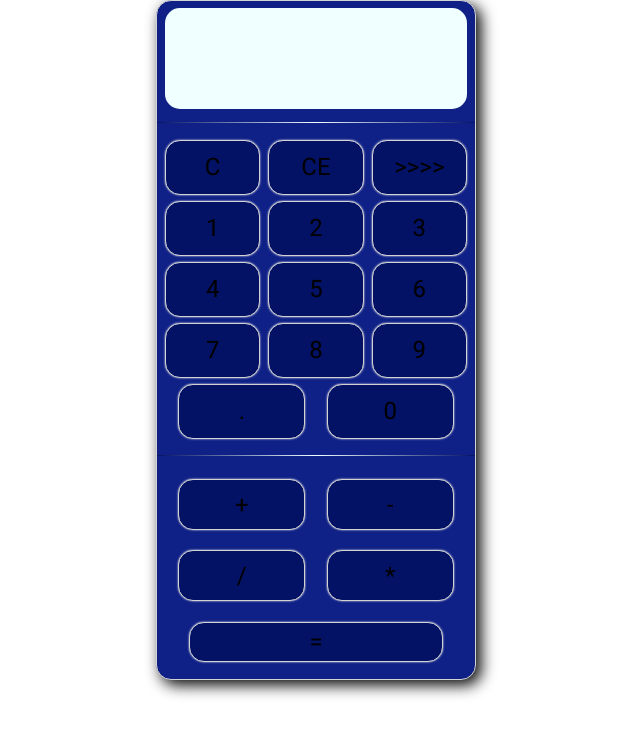
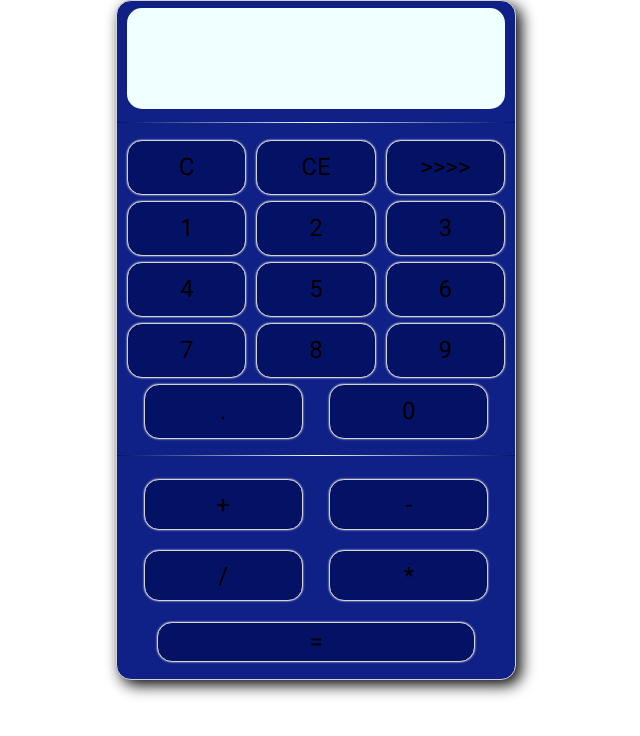
Before and after one commit to peace770/calc, a plain HTML site: page index.html in a window 1280 px wide. Both pictures are taken after a click on the element "CE". Shown: the whole page, without its empty margins (324-964 px from the left). Drawn offline with Linux system fonts and the light colour scheme.

Commit message:
Add files via upload

```diff
--- a/index.html
+++ b/index.html
@@ -53,7 +53,7 @@
             <div id="9" onclick="getInput(this)" class="sizesmall centerflex bottonsBG">
                 9
             </div>
-            <div id="." onclick="getInput(this)"class="sizelarge centerflex bottonsBG">
+            <div id="decimal" onclick="getInput(this)"class="sizelarge centerflex bottonsBG">
                 .
             </div>
             <div id="0" onclick="getInput(this)" class="sizelarge centerflex bottonsBG">
--- a/script.js
+++ b/script.js
@@ -4,21 +4,29 @@ let oper = '';
 let temp = 0;
 let previous_operand = 0;
 let current_operand = document.querySelector("#digit");
-let fomula = document.querySelector("#formula");
+let formula = document.querySelector("#formula");
 let oprator = document.querySelector("#oprator");
+let decimal = document.querySelector("#decimal");
+
 function Clear() {
     current_operand.innerText = '';
+    inp = 0;
 }
+
 function ClearAll() {
     current_operand.innerText = '';
     previous_operand = 0;
     formula.innerText = '';
     operator.innerText = '';
     temp = 0;
+    inp = 0;
+    oper = '';
 }
+
 function delet(){
 
 }
+
 function getInput(element){
     console.log(element.innerText);
     if (inp != 0){
@@ -42,30 +50,40 @@ function getInput(element){
        }
     }
 }
+
 function getOprator(elem){
     if (inp != ''){
         oper = elem.innerText;
-        console.log(inp.value);
+        console.log(inp);
         updateDsply();
     }
     if (inp == ''){
-        console.log(inp.value);
+        console.log(inp);
         return;
     }
 
 }
+
 function compute(){
 
 
 }
+
 function updateDsply() {
     current_operand.innerText = inp;
+    console.log(current_operand.innerText);
     oprator.innerText = oper;
+    console.log(oper);
     if (oper != ''){
         formula.innerText = '';
-        formula += inp + oper;
+        console.log(formula.innerText);
+        formula.innertext += inp + oper;
+        console.log(formula.innertext);
         previous_operand += inp + oper;
+        console.log(previous_operand);
         inp = 0;
         oper ='';
+        decimal.onclick.innerText = "getInput(this)";
+        console.log(decimal.onclick);
     }
 }
--- a/style.css
+++ b/style.css
@@ -28,7 +28,7 @@ div {
     align-content: space-around;
     justify-content: space-evenly;
     height: 85vh;
-    width: 25vw;
+    width: 400px;
     background-color: #0f2186    ;
     box-shadow: 5px 5px 15px black;
 }
@@ -88,6 +88,7 @@ div {
     height: 30%;
     width: 100%;
     border: none;
+    font-size: 12px;
 }
 #digit{
     display: flex;
@@ -100,7 +101,7 @@ div {
     display: flex;
     justify-content: right;
     border: none;
-    height: 30%;
+    height: 70%;
     width: 30%;
 }
 .line{
```
